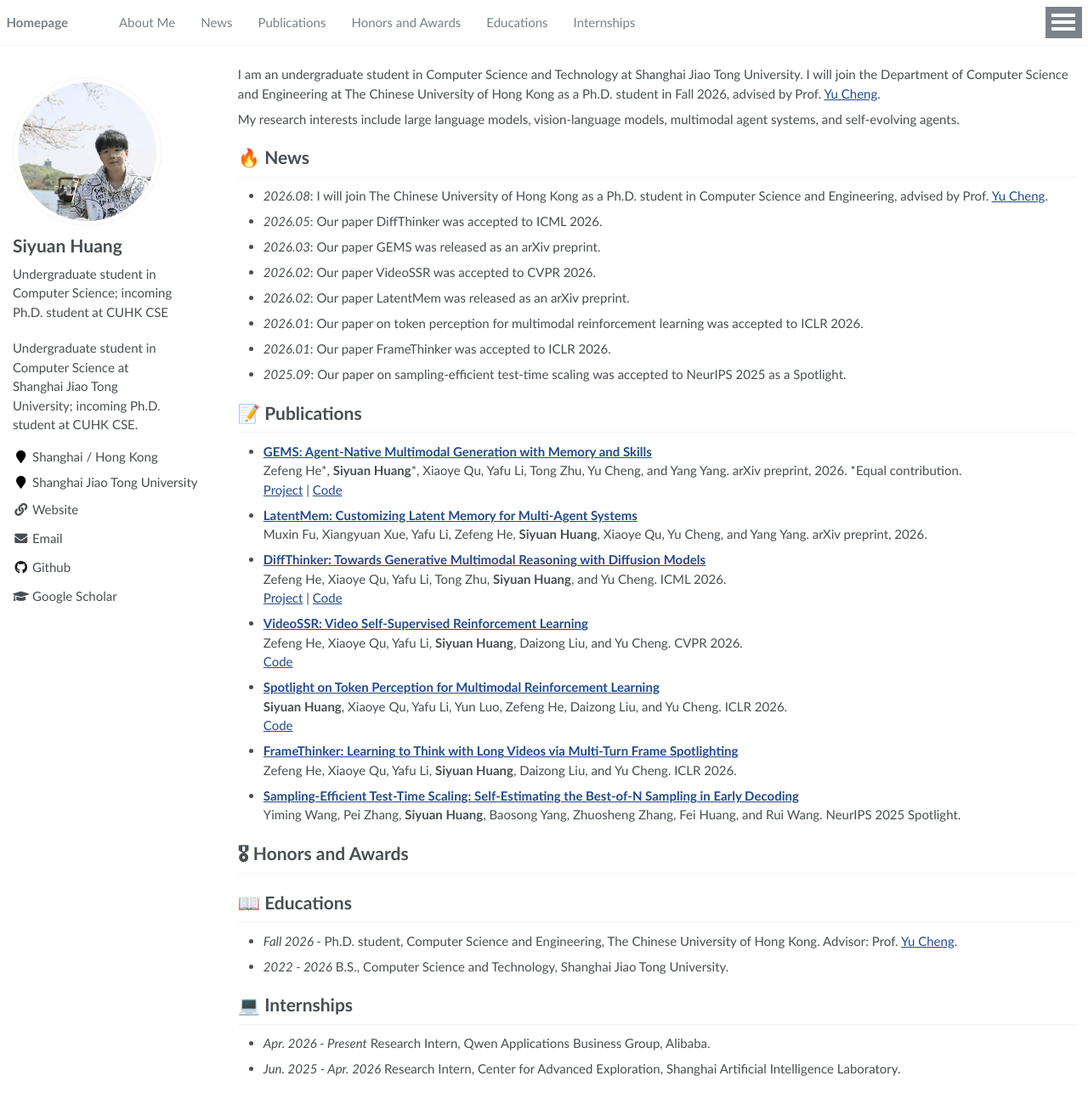
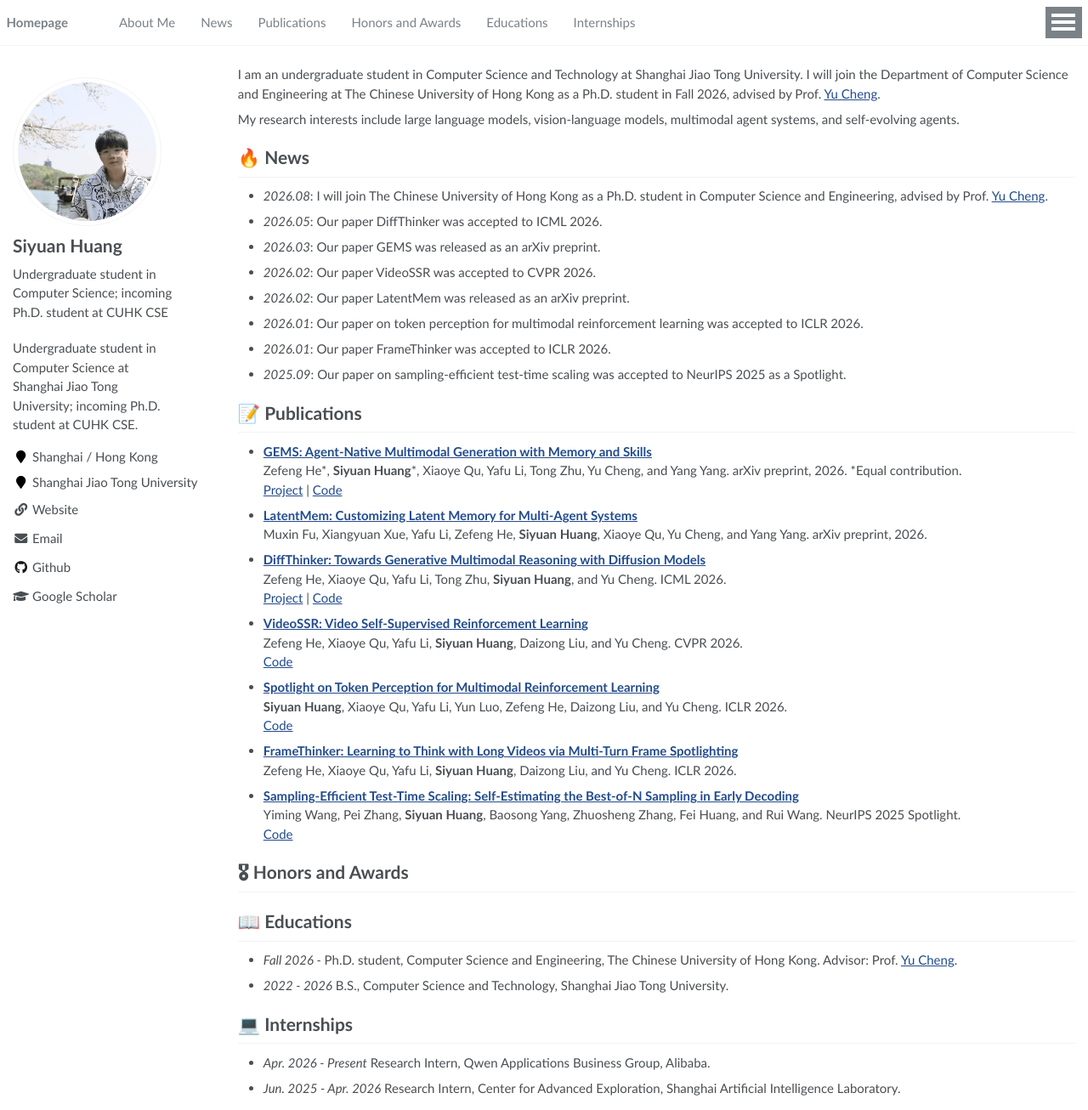
Before and after one commit to syhuang1/syhuang1.github.io, a Jekyll site: the page built from _pages/about.md, in a window 1280 px wide and 1306 px high. Shown: the whole window at 85% size. Built offline with Jekyll 4.4.1, drawn with Linux system fonts in a browser that asks for light colours; a script that is not in the unit is left out.

Commit message:
Add ST-BoN code link

```diff
--- a/_pages/about.md
+++ b/_pages/about.md
@@ -58,6 +58,7 @@ My research interests include large language models, vision-language models, mul
 
 - **[Sampling-Efficient Test-Time Scaling: Self-Estimating the Best-of-N Sampling in Early Decoding](https://arxiv.org/abs/2503.01422)**
   Yiming Wang, Pei Zhang, **Siyuan Huang**, Baosong Yang, Zhuosheng Zhang, Fei Huang, and Rui Wang. NeurIPS 2025 Spotlight.
+  [Code](https://github.com/Alsace08/ST-BoN)
 
 # 🎖 Honors and Awards
 
```
